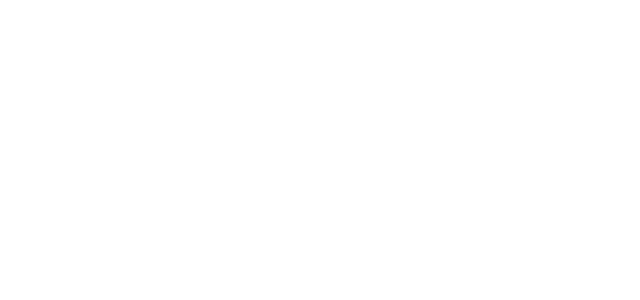
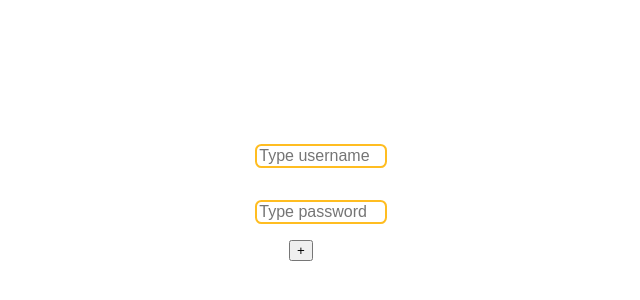
Before and after one commit to MapYh/LCKD_password_generator, a React (Vite) app in the folder frontend/LCKD/: page /signup in a window 1280 px wide. Before the commit this address had no page. Shown: the part 206-506 px from the top of the page, without its empty margins (339-979 px from the left). Built offline with nearby package versions, Linux system fonts and the light colour scheme.

Commit message:
some code for the signup feature.

```diff
--- a/frontend/LCKD/src/App.jsx
+++ b/frontend/LCKD/src/App.jsx
@@ -3,6 +3,7 @@
 
 import Loading from "../src/loading/loading";
 import Stored_passwords from "../src/stored_passwords/stored";
+import Signup from "../src/components/signup/Signup.jsx";
 
 import "./App.css";
 
@@ -18,7 +19,7 @@
         <Route
           index
           element={
-            <main className="body" onClick={handleClick}>
+            <main>
               <Loading />
             </main>
           }
@@ -32,14 +33,14 @@
             </main>
           }
         /> */}
-        {/*   <Route
-          path="/new_lckd"
+        <Route
+          path="/signup"
           element={
             <main className="body">
-              <Analog />
+              <Signup />
             </main>
           }
-        /> */}
+        />
         {/*  <Route
           path="/edit_lckd"
           element={
--- a/frontend/LCKD/src/components/background/background.jsx
+++ b/frontend/LCKD/src/components/background/background.jsx
@@ -7,7 +7,7 @@
       <div className={`${props.settings.classname}`}>
         {props.node_nav}
         {props.landing_node}
-        {props.menu_item_node}
+        {props.signup_node}
         {props.form_node}
         {props.button_node}
       </div>
--- /dev/null
+++ b/frontend/LCKD/src/components/signup/Signup.jsx
@@ -0,0 +1,35 @@
+import React from "react";
+import "./signup.css";
+
+export default function Signup() {
+  function handleSubmit(event) {
+    event.preventDefault();
+    const todo = event.target.todo.value;
+    console.log(todo);
+    console.log(event.target.elements.todo.value);
+    console.log(event.target.todo.value);
+  }
+  return (
+    <div className="form-footer">
+      <form className="form" onSubmit={handleSubmit}>
+        <label className="form-label">
+          <input
+            className="form-label-input"
+            type="text"
+            name="username"
+            placeholder="Type username"
+          />
+        </label>
+        <label className="form-label">
+          <input
+            className="form-label-input"
+            type="text"
+            name="password"
+            placeholder="Type password"
+          />
+        </label>
+        <input className="form-label-btn" type="submit" value="+" />
+      </form>
+    </div>
+  );
+}
--- /dev/null
+++ b/frontend/LCKD/src/components/signup/signup.css
@@ -0,0 +1,46 @@
+.form {
+  display: flex;
+  justify-content: center;
+  align-items: center;
+  flex-direction: column;
+  width: 50%;
+  height: 100%;
+}
+
+.form-footer {
+  display: flex;
+  justify-content: center;
+  align-items: center;
+  width: 100%;
+  height: 10%;
+}
+
+.form-label {
+  width: 100%;
+  height: 100%;
+}
+
+.form-label-input {
+  display: flex;
+  justify-content: center;
+  align-items: center;
+  width: 100%;
+  height: 100%;
+  font-size: 100%;
+  background: transparent;
+  color: white;
+  border: 2px solid #ffbd21;
+  border-radius: 0.4rem;
+  margin: 1rem;
+}
+
+/* .form-label-btn {
+  display: flex;
+  justify-content: center;
+  align-items: center;
+  width: 25%;
+  height: 100%;
+  background: #3fc08a;
+  font-size: 200%;
+}
+ */
--- a/frontend/LCKD/src/components/start_btn/start_btn.css
+++ b/frontend/LCKD/src/components/start_btn/start_btn.css
@@ -17,9 +17,6 @@
 
 .button_settings-styling {
   text-decoration: none;
-  color: #15085f;
-  background: #ffffff;
-
   font-family: "Open Sans";
   font-style: normal;
   font-weight: 700;
--- a/frontend/LCKD/src/loading/loading.jsx
+++ b/frontend/LCKD/src/loading/loading.jsx
@@ -4,6 +4,7 @@
 /* import { createSlice, configureStore } from "@reduxjs/toolkit"; */
 import Button from "../components/start_btn/start_btn";
 import Nav from "../components/nav/nav";
+import Signup from "../components/signup/Signup";
 
 import "../loading/loading.css";
 
@@ -14,7 +15,6 @@
   classBtnStyling: "button_settings ",
   btn_text: "LET ME IN",
   classnameBtn: "button_settings-styling",
-
   nav_text: "Sign up",
 };
 
@@ -38,6 +38,7 @@
           />
         }
         landing_node={<Template />}
+        signup_node={<Signup />}
         button_node={
           <Button
             stylingBtn={{
```
Also changed, not shown: 5 other files (tests, documents, lock files or other folders).
